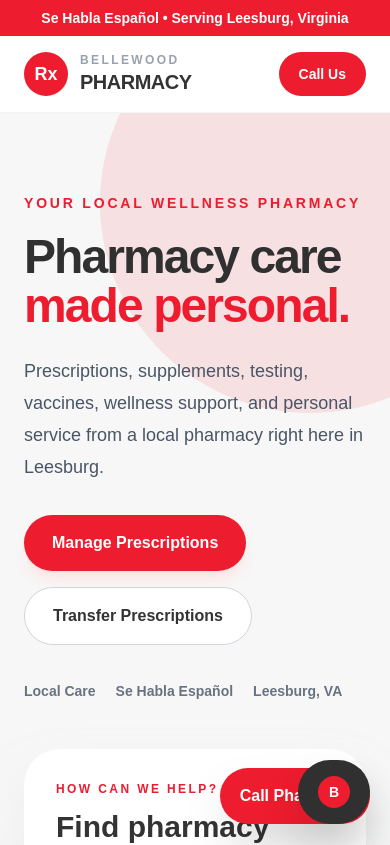
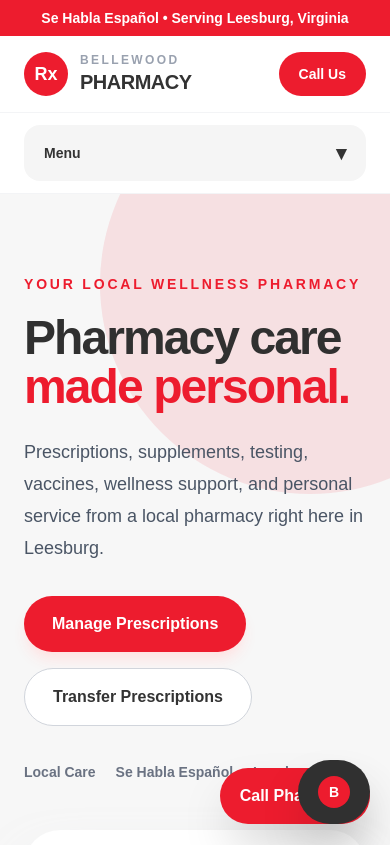
Before and after one commit to taenextlevelqbs-ops/bellewood-pharmacy, a Next.js app: page / in a window 390 px wide. Shown: the top 845 px of the page. Built offline with nearby package versions, Linux system fonts and the light colour scheme.

Commit message:
Add mobile public navigation menu

```diff
--- a/app/page.tsx
+++ b/app/page.tsx
@@ -1,3 +1,5 @@
+import MobileNav from "@/components/MobileNav";
+
 export default function Home() {
   const quickActions = [
     {
@@ -138,6 +140,8 @@
             </a>
           </div>
         </div>
+
+        <MobileNav />
       </nav>
 
       {/* HERO */}
--- /dev/null
+++ b/components/MobileNav.tsx
@@ -0,0 +1,67 @@
+"use client";
+
+import { useState } from "react";
+
+const links = [
+  { href: "/", label: "Home" },
+  { href: "/#services", label: "Pharmacy" },
+  { href: "/prescriptions", label: "Prescriptions" },
+  { href: "/transfer", label: "Transfer" },
+  { href: "/vaccines", label: "Vaccines" },
+  { href: "/#wellness", label: "Wellness" },
+  { href: "/pharmacist", label: "Meet the Pharmacist" },
+  { href: "/careers", label: "Careers" },
+  { href: "/#faq", label: "FAQ" },
+];
+
+export default function MobileNav() {
+  const [open, setOpen] = useState(false);
+
+  return (
+    <div className="border-t border-gray-100 xl:hidden">
+      <div className="mx-auto max-w-7xl px-6 py-3">
+        <button
+          type="button"
+          onClick={() => setOpen((current) => !current)}
+          aria-expanded={open}
+          aria-label="Open navigation menu"
+          className="flex w-full items-center justify-between rounded-2xl bg-[#f5f5f5] px-5 py-3.5 text-sm font-black text-[#333333]"
+        >
+          <span>Menu</span>
+
+          <span
+            className={`text-xl transition-transform duration-200 ${
+              open ? "rotate-180" : ""
+            }`}
+          >
+            ▾
+          </span>
+        </button>
+
+        {open && (
+          <div className="mt-3 overflow-hidden rounded-2xl border border-gray-100 bg-white p-2 shadow-xl">
+            {links.map((link) => (
+              <a
+                key={link.href}
+                href={link.href}
+                onClick={() => setOpen(false)}
+                className="flex items-center justify-between rounded-xl px-4 py-3.5 text-sm font-bold text-[#444] transition hover:bg-[#f7f7f7] hover:text-[#ed1c2e]"
+              >
+                <span>{link.label}</span>
+                <span className="text-gray-300">›</span>
+              </a>
+            ))}
+
+            <a
+              href="tel:5714101556"
+              onClick={() => setOpen(false)}
+              className="mt-2 flex items-center justify-center rounded-xl bg-[#ed1c2e] px-4 py-3.5 text-sm font-black text-white"
+            >
+              Call Bellewood Pharmacy
+            </a>
+          </div>
+        )}
+      </div>
+    </div>
+  );
+}
```
